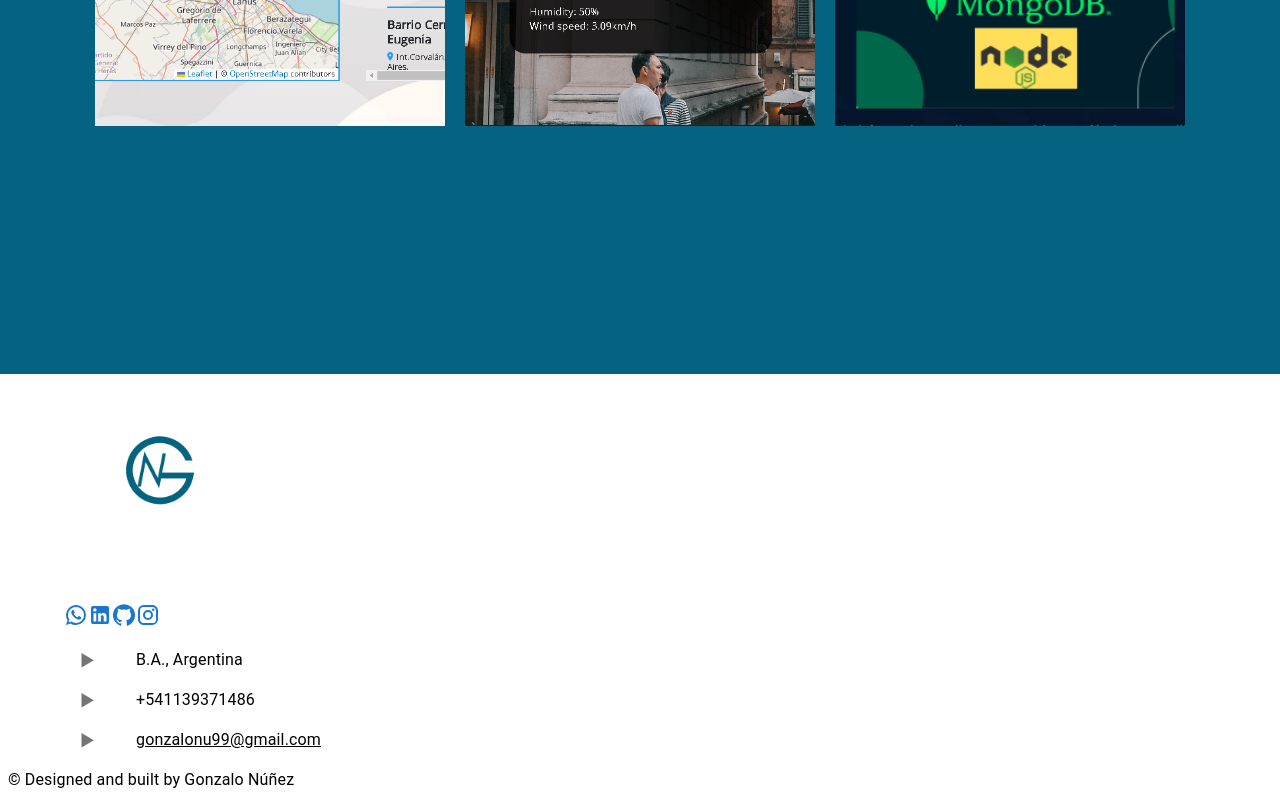
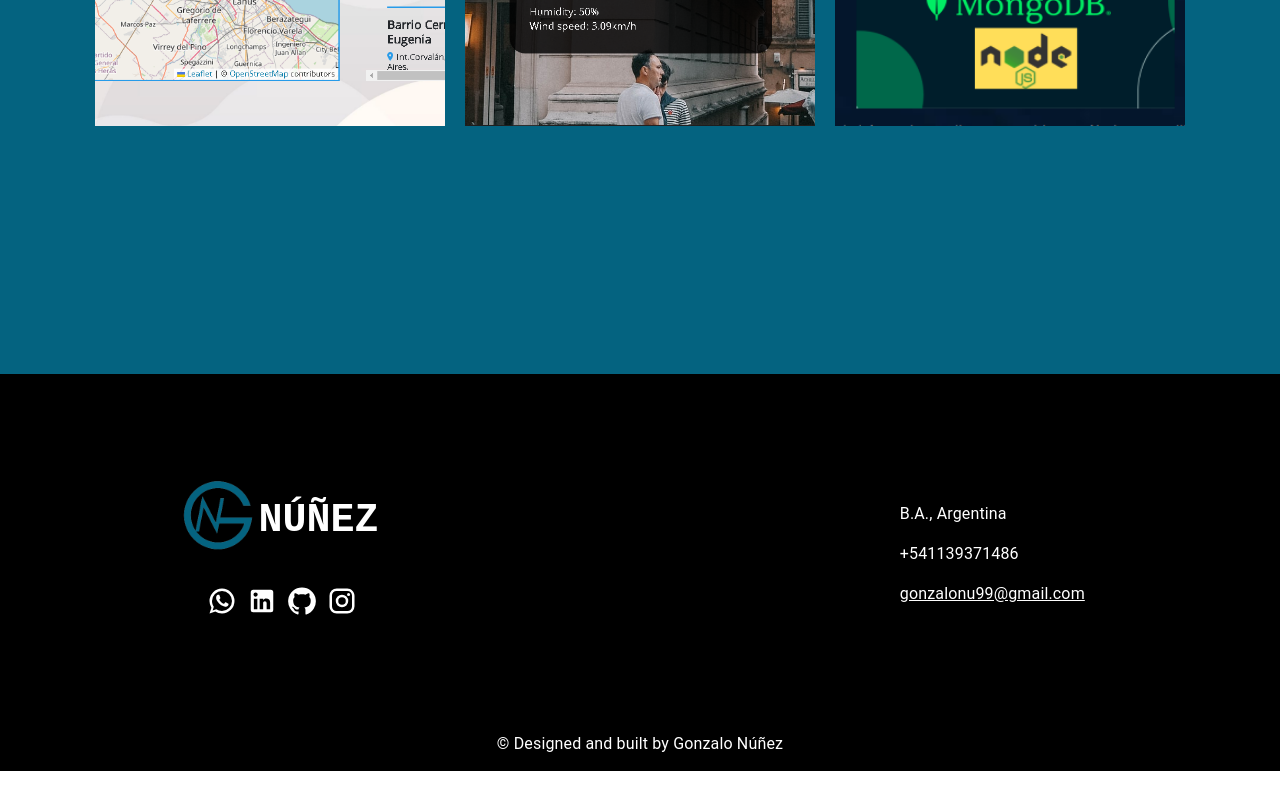
Before and after one commit to Gonzalonu99/portfolio, a React (Create React App) app: page / in a window 1280 px wide. Shown: the part 1209-2009 px from the top of the page. After the commit the page ends 1988 px from the top, so only its background shows below. Built offline with nearby package versions, Linux system fonts and the light colour scheme.

Commit message:
style footer

```diff
--- a/src/components/footer/footer.css
+++ b/src/components/footer/footer.css
@@ -1,50 +1,139 @@
-#contact{
-    background: rgb(56,180,143);
-    background: linear-gradient( rgba(56,180,143,1) 0%, rgba(40,161,108,1) 62%);
-    width: 100%;
+#footer{
+    width: 100vw;
     height: auto;
-    text-align: center;
-    padding-top: 15px
+    position: relative;
+    left: -8px;
+    overflow: hidden;
+    background-color: #000;
 }
-.footer-title{
-    margin-left: 15px;
+.logo-footer-container{
+    position: relative;
+    display: flex !important;
+    justify-content: flex-start !important;
+    height: 100% !important;
+    width: fit-content;
+    left: -15%;
 }
-.footer-b{
-    color: #333;
+.footer-logo{
+    z-index: 1000;
+    position: relative;
+    top: 25px;
+
 }
-.footer-text{
-    margin-left: 12px;
+.footer-logo-text{
+    position: relative;
+    top: 100px;
+    right: 55px;
+    font-size: 40px !important;
+    height: fit-content;
 }
-.buttons{
+.social-icons-container{
+    width: fit-content;
+}
+.social-icons-link{
+    color: #fff !important;
+    padding: 5px;
+    z-index: 2000;
+}
+.social-icon{
+    font-size: 40px !important;
+}
+.footer-list-con{
+    display: flex !important;
+    justify-content: flex-end !important;
+}
+.footer-item-text{
+    color: #fff;
+}
+.footer-rights{
+    display: flex !important;
+    justify-content: center !important;
+    align-items: center !important;
     position: relative;
-    bottom: 18px;
-    right: 35px;
+    top: -15px;
 }
-.social-media-button{
-    border: none;
-    background-color: transparent;
-    margin-right: -15px;
+.ft-rights-text{
+    color: #fff;
 }
-.social-media-icon{
-    font-size: 1.7em;
-    color: #222;
-}
-.social-media-icon:hover{
-    color: #000;
-}
-@media(min-width:768px){
-    #contact{
-        padding-bottom: 10px;
+@media(max-width:480px){
+    .logo-footer-container{
+        top: -20px;
+        left: -9% !important;
     }
-    .buttons{
-        right: 50px;
+    .social-icons-container{
+        top:-40px;
     }
-    .social-media-icon{
-        font-size: 2em;
+    .footer-list-con{
+        position: relative;
+        justify-content: flex-start !important;
+        top: -15px !important;
+        margin-bottom: 20px;
     }
 }
-@media(min-width:1024px){
-    .buttons{
-        right: 90px;
+@media(max-width:767px){
+    .logo-footer-container{
+        left: -3%;
+    }
+    .social-icons-container{
+        position: relative;
+        left: 6%;
+    }
+    .footer-list-con{
+        position: relative;
+        justify-content: flex-start !important;
+        left: 3%;
+        top: 15px;
+        margin-bottom: 20px;
     }
 }
+@media(min-width:768px) and (max-width:959px){
+    .logo-footer-container{
+        left: 1%;
+        top: 30px;
+    }
+    .social-icons-container{
+        position: relative;
+        left: 8%;
+        top: 30px;
+    }
+    .footer-list-con{
+        position: relative;
+        right: 6% !important;
+        top: -120px;
+    }
+}
+@media(min-width:960px) and (max-width:1199px){
+    .logo-footer-container{
+        left: 5%;
+        top: 30px;
+    }
+    .social-icons-container{
+        position: relative;
+        left: 10%;
+        top: 30px;
+    }
+    .footer-list-con{
+        position: relative;
+        right: 6% !important;
+        top: -120px;
+    }
+}
+@media(min-width:1200px){
+    .logo-footer-container{
+        left: 5%;
+        top: 20px;
+    }
+    .social-icons-container{
+        position: relative;
+        left: 12%;
+        top: 15px;
+    }
+    .social-icon{
+        font-size: 30px !important;
+    }
+    .footer-list-con{
+        position: relative;
+        right: 9% !important;
+        top: -125px;
+    }
+}
```
